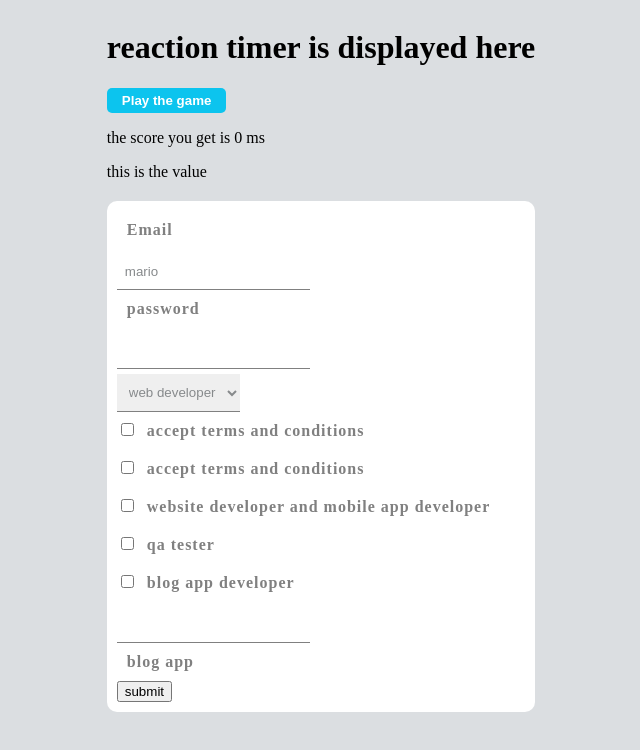
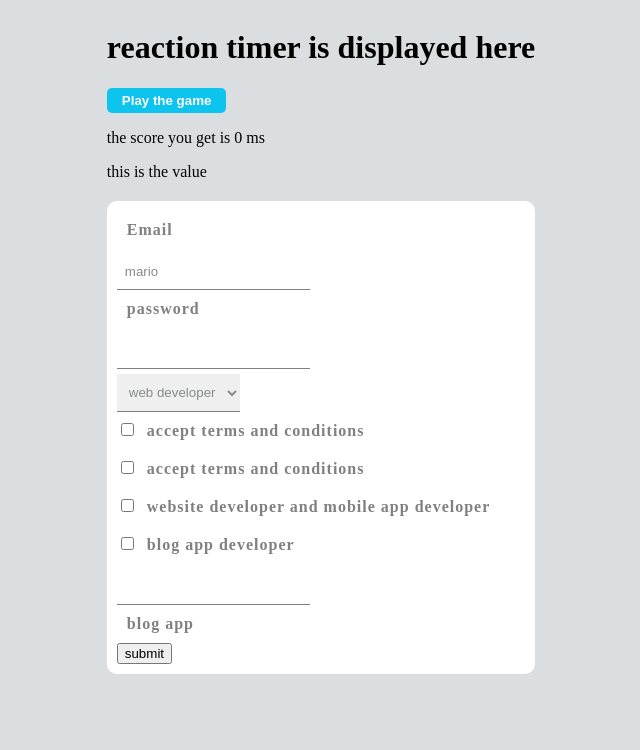
Before and after one commit to yihenewaddis/view_project, a Vue app in the folder first_project/: page / in a window 1280 px wide. Shown: the top 750 px of the page, without its empty margins (319-959 px from the left). Built offline with nearby package versions, Linux system fonts and the light colour scheme.

Commit message:
one input removed

```diff
--- a/first_project/src/components/Signup.vue
+++ b/first_project/src/components/Signup.vue
@@ -19,10 +19,6 @@
         <div>
             <input type="checkbox" value="yihenew" v-model="name">
             <label> website developer and mobile app developer </label>
-        </div>
-        <div>
-            <input type="checkbox" value="addis" v-model="name">
-            <label> qa tester</label>
         </div>
         <div>
             <input type="checkbox" value="kassa" v-model="name">
```
